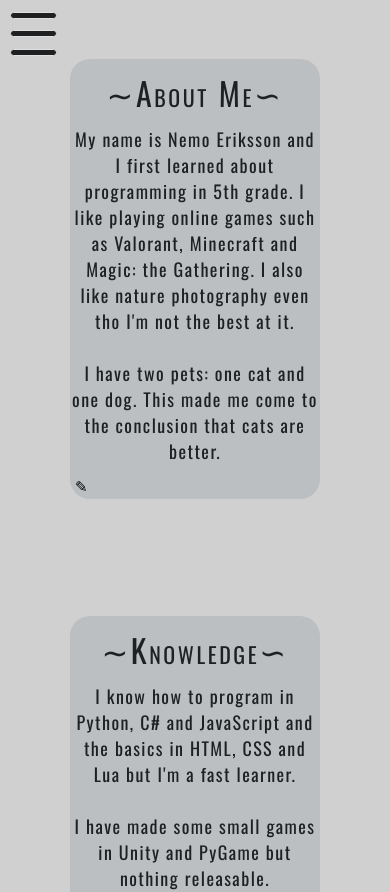
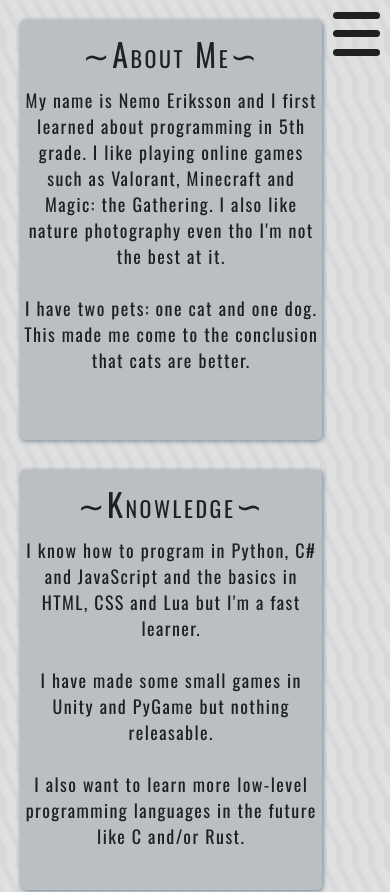
Before and after one commit to NemoEriksson02/NemoEriksson02.github.io, a SvelteKit app: page / in a window 390 px wide. Shown: the top 892 px of the page. Built offline with nearby package versions, Linux system fonts and the light colour scheme.

Commit message:
Fix: Navbar & about me section css changes[phone]
Changed the navigation bar to take up the whole height of the phone and changed the about me sections sizes to better fit phone screens.

```diff
--- a/src/routes/+page.svelte
+++ b/src/routes/+page.svelte
@@ -141,10 +141,10 @@ onMount(()=>{
     </button>
     <div class='navSidebar' bind:this={phoneNavEl}>
         <div>
+            <a href="#home" class="navTitle" on:click={togglePhoneNav}>Home</a>
             <button class="navButton close" on:click={()=>{togglePhoneNav()}}>
                 <hr class="bar"><hr class="bar"><hr class="bar">
             </button>
-            <a href="#home" class="navTitle" on:click={togglePhoneNav}>Home</a>
         </div>
         <hr class="navBreak">
         <a href="#clicker" on:click={togglePhoneNav}>Clicker of Cookies</a>
@@ -662,8 +662,7 @@ section:last-of-type{
 /* ===== RESPONSIVE: Phones =====*/
 
 @media only screen and (max-width: 599px){
-    .projectsText,
-    nav{
+    .projectsText, nav{
         display: none;
     }
 
@@ -679,14 +678,12 @@ section:last-of-type{
     .navSidebar{
         display: none;
         width: 65%;
-        height: fit-content;
+        height: 100%;
         background: #1E2022;
         position: fixed;
-        left: 0;
+        right: 0;
         top: 0;
-        border-bottom-right-radius: 12px;
-        border-bottom: 3px solid #e0e0e0;
-        border-right: 3px solid #e0e0e0;
+        border-left: 4px solid #e0e0e0;
         z-index: 100;
         opacity: 1;
     }
@@ -709,10 +706,11 @@ section:last-of-type{
     }
 
     .navBreak{
-        height: 3px;
+        height: 1px;
         border: none;
         background: #e0e0e0;
-        width: 80%;
+        width: 85%;
+        margin: 20px auto;
     }
     .navBreak:last-of-type{
         margin-bottom: 30px;
@@ -722,6 +720,7 @@ section:last-of-type{
         height: fit-content;
         width: 100%;
         display: flex;
+        justify-content: right;
     }
 
     .navButton{
@@ -742,11 +741,12 @@ section:last-of-type{
         background: #e0e0e0;
         border-radius: 5px;
         border: 0;
-        border: 1px solid #e0e0e0;
+        box-shadow: 0 0 1px #e0e0e0;
     }
     .navButton.open{
         background: transparent;
         position: fixed;
+        right: 0;
     }
     .navButton.open .bar{
         background: #1E2022;
@@ -759,25 +759,31 @@ section:last-of-type{
         justify-content: space-evenly;
         position: initial;
         transform: translate(0,0);
+        background:
+            linear-gradient(63deg, #e0e0e0 23%, transparent 23%) 7px 0,
+            linear-gradient(63deg, transparent 74%, #e0e0e0 78%),
+            linear-gradient(63deg, transparent 34%, #e0e0e0 38%, #e0e0e0 58%, transparent 62%),
+            #c7c7c9aa;
+        background-size: 16px 48px;
     }
 
     .descriptionBox{
         display: block;
-        position: inherit;
-        height: 440px;
+        position: initial;
+        height: 420px;
+        width: calc(100% - 8vh - 20px);
         z-index: 0;
-        margin: 30% 0;
+        margin: 20px 0 30px 20px;
         padding: 0;
-        transform: translate(-50%, 0);
+        transform: translate(0, 0);
         animation: none !important;
         z-index: 0 !important;
-    }
-    .descriptionBox:first-of-type{
-        margin-top: 15%;
+        border-radius: 5px;
+        box-shadow: 1px 1px 5px #708090;
     }
 
     .descriptionBox article{
-        animation-delay: .2s;
+        display: none;
     }
 
     .centerTitle{
@@ -786,6 +792,8 @@ section:last-of-type{
         opacity: 1;
         height: fit-content;
         top: 10px;
+        left: 50%;
+        transform: translateX(-50%);
     }
 
     section{
```
Also changed, not shown: 13 other files (tests, documents, lock files or other folders).
